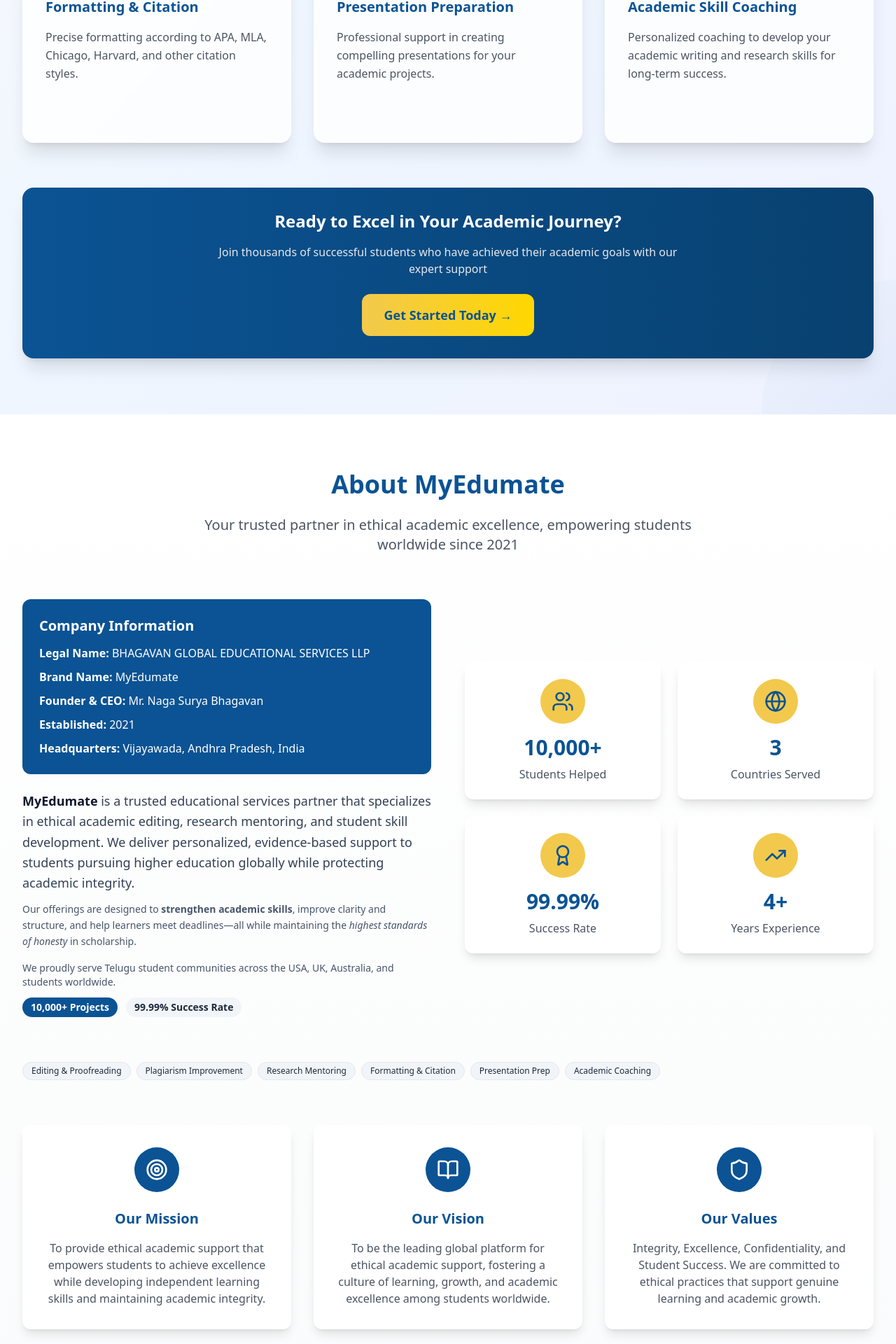
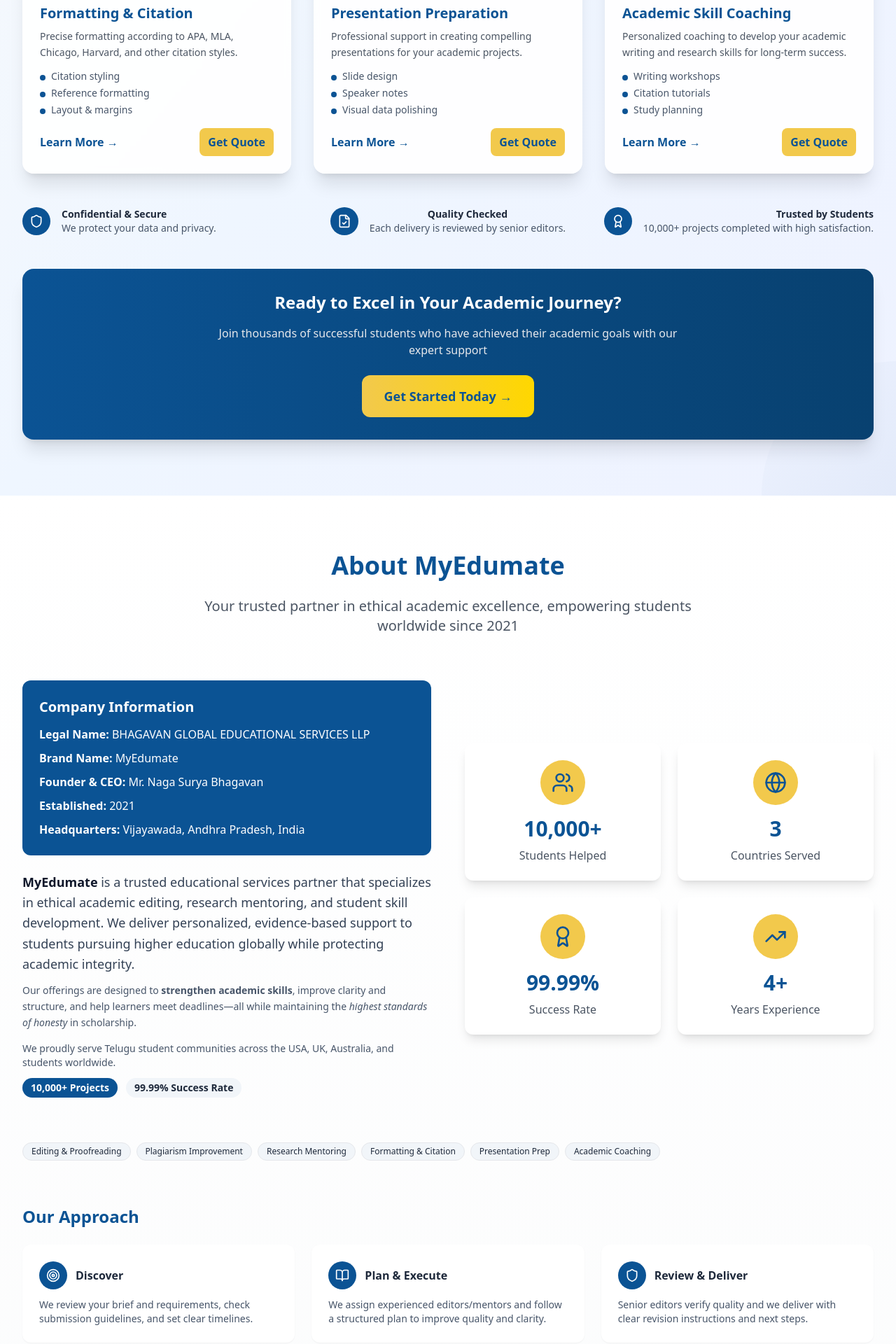
Before and after one commit to shuvankar-dev/MyEdumate, a React (Vite) app in the folder MyEdumate/: page / in a window 1280 px wide. Shown: the part 1891-3811 px from the top of the page at 70% size. Built offline with nearby package versions, Linux system fonts and the light colour scheme.

Commit message:
feat: Enhance About and Services components with detailed descriptions, pricing, and trust indicators for improved user clarity and engagement

```diff
--- a/MyEdumate/src/components/About.tsx
+++ b/MyEdumate/src/components/About.tsx
@@ -95,6 +95,72 @@
         </div>
 
         {/* Mission, Vision, Values */}
+        {/* Our Approach & Team (added for more detail and trust) */}
+        <div className="mb-12">
+          <h3 className="text-2xl font-bold text-[#0B5394] mb-6">Our Approach</h3>
+
+          <div className="grid md:grid-cols-3 gap-6 mb-8">
+            <div className="bg-white rounded-xl p-6 shadow-sm">
+              <div className="flex items-center gap-3 mb-3">
+                <div className="w-10 h-10 rounded-full bg-[#0B5394] flex items-center justify-center text-white">
+                  <Target className="w-5 h-5" />
+                </div>
+                <h4 className="font-semibold text-slate-800">Discover</h4>
+              </div>
+              <p className="text-sm text-slate-600">We review your brief and requirements, check submission guidelines, and set clear timelines.</p>
+            </div>
+
+            <div className="bg-white rounded-xl p-6 shadow-sm">
+              <div className="flex items-center gap-3 mb-3">
+                <div className="w-10 h-10 rounded-full bg-[#0B5394] flex items-center justify-center text-white">
+                  <BookOpen className="w-5 h-5" />
+                </div>
+                <h4 className="font-semibold text-slate-800">Plan & Execute</h4>
+              </div>
+              <p className="text-sm text-slate-600">We assign experienced editors/mentors and follow a structured plan to improve quality and clarity.</p>
+            </div>
+
+            <div className="bg-white rounded-xl p-6 shadow-sm">
+              <div className="flex items-center gap-3 mb-3">
+                <div className="w-10 h-10 rounded-full bg-[#0B5394] flex items-center justify-center text-white">
+                  <Shield className="w-5 h-5" />
+                </div>
+                <h4 className="font-semibold text-slate-800">Review & Deliver</h4>
+              </div>
+              <p className="text-sm text-slate-600">Senior editors verify quality and we deliver with clear revision instructions and next steps.</p>
+            </div>
+          </div>
+
+          <h3 className="text-2xl font-bold text-[#0B5394] mb-6">Meet the Team</h3>
+
+          <div className="grid sm:grid-cols-2 lg:grid-cols-3 gap-6">
+            <div className="bg-white rounded-xl p-6 shadow-lg text-center">
+              <div className="w-16 h-16 bg-[#F2C94C] rounded-full flex items-center justify-center mx-auto mb-4">
+                <Users className="w-8 h-8 text-[#0B5394]" />
+              </div>
+              <div className="font-semibold text-slate-800">Lead Editor</div>
+              <div className="text-sm text-slate-600 mt-2">Experienced academic editor with a background in social sciences and publication editing.</div>
+            </div>
+
+            <div className="bg-white rounded-xl p-6 shadow-lg text-center">
+              <div className="w-16 h-16 bg-[#F2C94C] rounded-full flex items-center justify-center mx-auto mb-4">
+                <BookOpen className="w-8 h-8 text-[#0B5394]" />
+              </div>
+              <div className="font-semibold text-slate-800">Research Mentor</div>
+              <div className="text-sm text-slate-600 mt-2">Guides methodology, data interpretation and helps structure research for publication readiness.</div>
+            </div>
+
+            <div className="bg-white rounded-xl p-6 shadow-lg text-center">
+              <div className="w-16 h-16 bg-[#F2C94C] rounded-full flex items-center justify-center mx-auto mb-4">
+                <Shield className="w-8 h-8 text-[#0B5394]" />
+              </div>
+              <div className="font-semibold text-slate-800">Quality & Compliance</div>
+              <div className="text-sm text-slate-600 mt-2">Ensures ethical practices, plagiarism checks, and compliance with university guidelines.</div>
+            </div>
+          </div>
+        </div>
+
+        {/* Mission, Vision, Values */}
         <div className="grid md:grid-cols-3 gap-8 mb-16">
           <div className="bg-white rounded-xl p-8 shadow-lg text-center">
             <div className="w-16 h-16 bg-[#0B5394] rounded-full flex items-center justify-center mx-auto mb-6">
--- a/MyEdumate/src/components/Services.tsx
+++ b/MyEdumate/src/components/Services.tsx
@@ -4,32 +4,44 @@
   {
     icon: FileText,
     title: 'Editing & Proofreading',
-    description: 'Professional editing services to refine your academic work with attention to grammar, style, and clarity.'
+    description: 'Professional editing services to refine your academic work with attention to grammar, style, and clarity.',
+    price: 'Starts at ₹399',
+    bullets: ['Language & grammar', 'Structure & flow', 'Reference checks']
   },
   {
     icon: Shield,
     title: 'Plagiarism Improvement',
-    description: 'Ethical guidance to improve originality and proper citation practices in your academic work.'
+    description: 'Ethical guidance to improve originality and proper citation practices in your academic work.',
+    price: 'Starts at ₹299',
+    bullets: ['Reference cleanup', 'Paraphrasing suggestions', 'Citation fixes']
   },
   {
     icon: BookOpen,
     title: 'Research Mentoring',
-    description: 'Expert mentorship to guide you through research methodology, analysis, and academic writing.'
+    description: 'Expert mentorship to guide you through research methodology, analysis, and academic writing.',
+    price: 'Hourly mentorship',
+    bullets: ['Methodology review', 'Data interpretation', 'Draft feedback']
   },
   {
     icon: FileCheck,
     title: 'Formatting & Citation',
-    description: 'Precise formatting according to APA, MLA, Chicago, Harvard, and other citation styles.'
+    description: 'Precise formatting according to APA, MLA, Chicago, Harvard, and other citation styles.',
+    price: 'Starts at ₹199',
+    bullets: ['Citation styling', 'Reference formatting', 'Layout & margins']
   },
   {
     icon: Presentation,
     title: 'Presentation Preparation',
-    description: 'Professional support in creating compelling presentations for your academic projects.'
+    description: 'Professional support in creating compelling presentations for your academic projects.',
+    price: 'Starts at ₹499',
+    bullets: ['Slide design', 'Speaker notes', 'Visual data polishing']
   },
   {
     icon: Award,
     title: 'Academic Skill Coaching',
-    description: 'Personalized coaching to develop your academic writing and research skills for long-term success.'
+    description: 'Personalized coaching to develop your academic writing and research skills for long-term success.',
+    price: 'Custom packages',
+    bullets: ['Writing workshops', 'Citation tutorials', 'Study planning']
   }
 ];
 
@@ -60,34 +72,45 @@
           {services.map((service, index) => (
             <div
               key={index}
-              className="group bg-white/80 backdrop-blur-sm rounded-2xl p-8 shadow-xl hover:shadow-2xl transition-all duration-300 transform hover:-translate-y-3 hover:scale-105 border border-white/50 relative overflow-hidden"
+              className="group bg-white/90 backdrop-blur-sm rounded-2xl p-6 shadow-xl hover:shadow-2xl transition-all duration-300 transform hover:-translate-y-3 hover:scale-105 border border-white/60 relative overflow-hidden"
             >
-              {/* Gradient overlay on hover */}
-              <div className="absolute inset-0 bg-gradient-to-br from-[#0B5394]/5 to-[#F2C94C]/5 opacity-0 group-hover:opacity-100 transition-opacity duration-300 rounded-2xl"></div>
-
               {/* Icon */}
               <div className="relative">
-                <div className="w-16 h-16 bg-gradient-to-br from-[#0B5394] to-[#084170] rounded-2xl flex items-center justify-center mb-6 group-hover:scale-110 transition-transform duration-300 shadow-lg">
-                  <service.icon className="w-8 h-8 text-[#F2C94C]" />
+                <div className="w-14 h-14 bg-gradient-to-br from-[#0B5394] to-[#084170] rounded-xl flex items-center justify-center mb-4 group-hover:scale-105 transition-transform duration-300 shadow-md">
+                  <service.icon className="w-6 h-6 text-[#F2C94C]" />
                 </div>
               </div>
 
               <div className="relative">
-                <h3 className="text-xl font-bold text-[#0B5394] mb-4 group-hover:text-[#084170] transition-colors">
+                <h3 className="text-lg md:text-xl font-semibold text-[#0B5394] mb-2 group-hover:text-[#084170] transition-colors">
                   {service.title}
                 </h3>
-                <p className="text-gray-600 leading-relaxed mb-4">
+                <p className="text-gray-600 text-sm leading-relaxed mb-3">
                   {service.description}
                 </p>
 
-                {/* Call to action that appears on hover */}
-                <div className="opacity-0 group-hover:opacity-100 transform translate-y-4 group-hover:translate-y-0 transition-all duration-300">
-                  <div className="h-px bg-gradient-to-r from-[#0B5394] to-[#F2C94C] mb-3"></div>
+                <ul className="text-sm text-slate-600 space-y-1 mb-4">
+                  {service.bullets.map((b, i) => (
+                    <li key={i} className="flex items-start gap-2">
+                      <span className="w-2 h-2 mt-2 rounded-full bg-[#0B5394]" />
+                      <span>{b}</span>
+                    </li>
+                  ))}
+                </ul>
+
+                <div className="flex items-center justify-between">
+                  <a
+                    href="/pricing"
+                    className="inline-flex items-center text-[#0B5394] font-semibold hover:text-[#084170] transition-colors"
+                  >
+                    Learn More →
+                  </a>
+
                   <a
                     href="#contact"
-                    className="inline-flex items-center text-[#0B5394] font-semibold hover:text-[#F2C94C] transition-colors"
+                    className="inline-flex items-center bg-[#F2C94C] text-[#0B5394] px-3 py-2 rounded-lg font-semibold hover:opacity-90"
                   >
-                    Learn More →
+                    Get Quote
                   </a>
                 </div>
               </div>
@@ -95,8 +118,41 @@
           ))}
         </div>
 
+        {/* Small trust row and process steps */}
+        <div className="mt-12 grid md:grid-cols-3 gap-6 items-center">
+          <div className="flex items-center justify-center md:justify-start gap-4">
+            <div className="w-10 h-10 rounded-full bg-[#0B5394] flex items-center justify-center text-white">
+              <Shield className="w-5 h-5" />
+            </div>
+            <div className="text-sm">
+              <div className="font-semibold text-slate-800">Confidential & Secure</div>
+              <div className="text-slate-600">We protect your data and privacy.</div>
+            </div>
+          </div>
+
+          <div className="flex items-center justify-center gap-4">
+            <div className="w-10 h-10 rounded-full bg-[#0B5394] flex items-center justify-center text-white">
+              <FileCheck className="w-5 h-5" />
+            </div>
+            <div className="text-sm text-center">
+              <div className="font-semibold text-slate-800">Quality Checked</div>
+              <div className="text-slate-600">Each delivery is reviewed by senior editors.</div>
+            </div>
+          </div>
+
+          <div className="flex items-center justify-center md:justify-end gap-4">
+            <div className="w-10 h-10 rounded-full bg-[#0B5394] flex items-center justify-center text-white">
+              <Award className="w-5 h-5" />
+            </div>
+            <div className="text-sm text-right">
+              <div className="font-semibold text-slate-800">Trusted by Students</div>
+              <div className="text-slate-600">10,000+ projects completed with high satisfaction.</div>
+            </div>
+          </div>
+        </div>
+
         {/* Bottom CTA section */}
-        <div className="text-center mt-16">
+        <div className="text-center mt-12">
           <div className="bg-gradient-to-r from-[#0B5394] to-[#084170] rounded-2xl p-8 shadow-xl">
             <h3 className="text-2xl font-bold text-white mb-4">
               Ready to Excel in Your Academic Journey?
```
